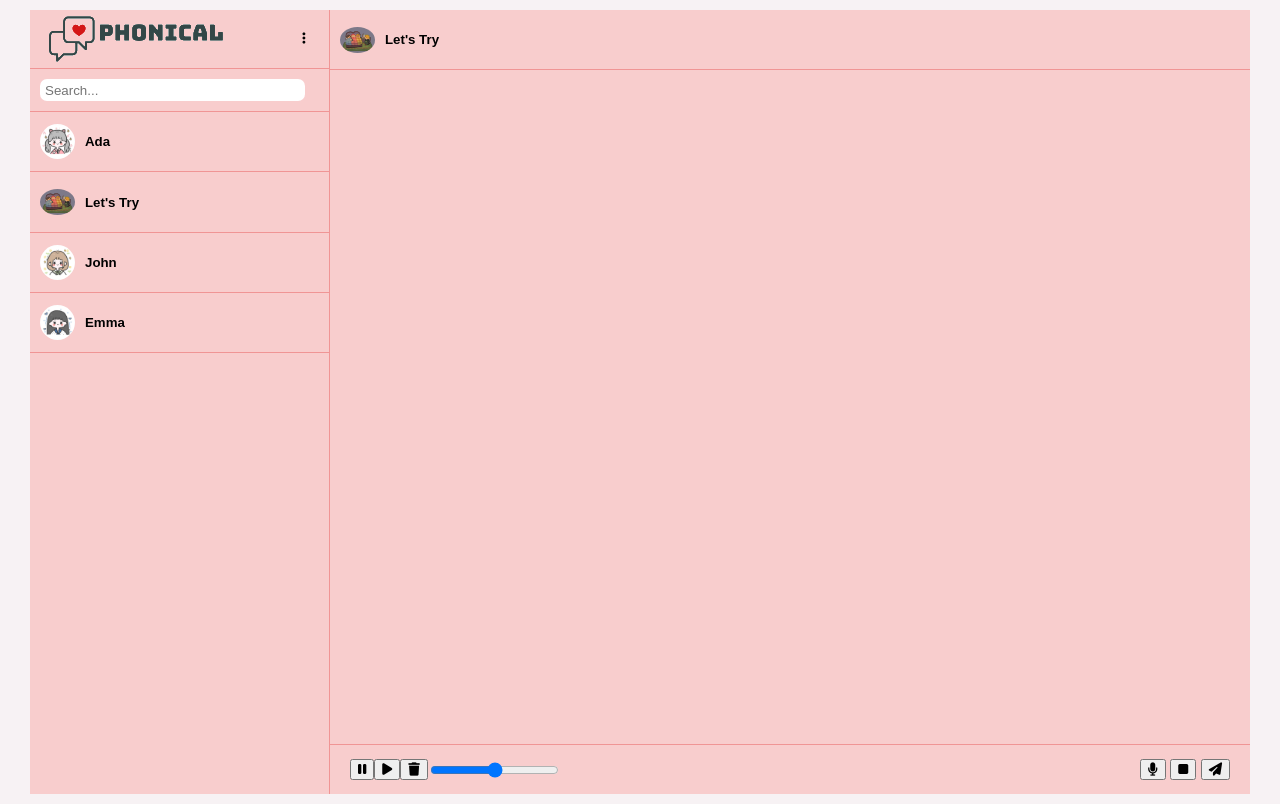
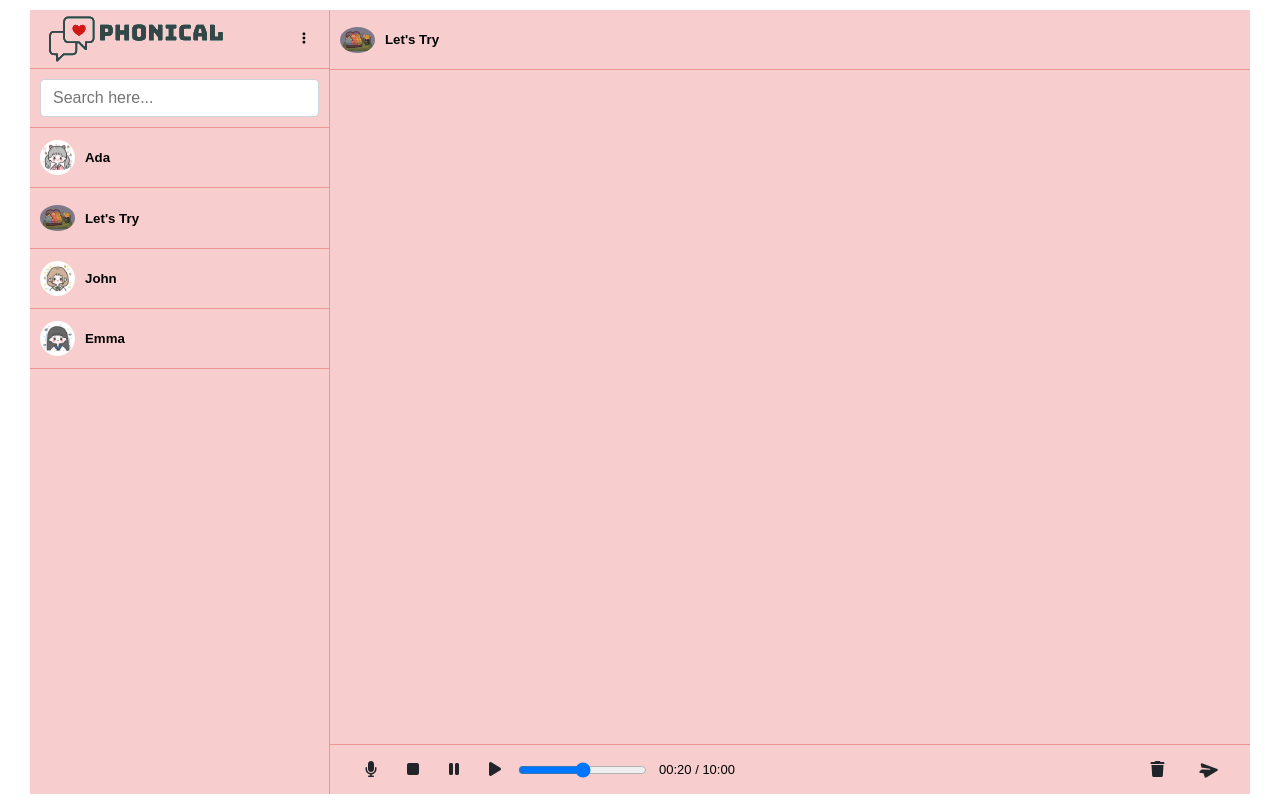
Before and after one commit to MME-Aufgaben-im-Winter-2021/projects-phonical-mme-2021-22, a website: page app/chat.html in a window 1280 px wide. Drawn offline with Linux system fonts and the light colour scheme.

Commit message:
Code refactor

```diff
--- a/app/chat.html
+++ b/app/chat.html
@@ -19,16 +19,20 @@
                 <div class="contacts-panel">
                     <div class="brand-section">
                         <img src="./resources/images/logo.png" alt="Phonical" />
-
                         <div class="action">
                             <button class="btn-action">
                                 <i class="fa-solid fa-ellipsis-vertical"></i>
                             </button>
-
                             <div class="dropdown-section">
                                 <ul class="menu-items">
                                     <li>
                                         <a href="#">Create Group</a>
+                                    </li>
+                                    <li>
+                                        <a href="#">Info</a>
+                                    </li>
+                                    <li>
+                                        <a href="#">Logout</a>
                                     </li>
                                 </ul>
                             </div>
@@ -36,8 +40,9 @@
                     </div>
 
                     <div class="search-section">
-                        <input type="text" placeholder="Search..." />
+                        <input type="text" placeholder="Search here..." class="form-control" />
                     </div>
+
                     <div class="contacts-section">
                         <div class="media-card">
                             <img src="./resources/images/girl1.jpeg" alt="User Image" class="img img-dp" />
@@ -65,9 +70,16 @@
                         </div>
                     </div>
                     <div class="communication-section"></div>
-
                     <div class="chat-footer-section">
                         <div class="audio-controls">
+                            <button class="btn btn-audio-control">
+                                <i class="fa-solid fa-microphone"></i>
+                            </button>
+
+                            <button class="btn btn-audio-control">
+                                <i class="fa-solid fa-stop"></i>
+                            </button>
+
                             <button class="btn btn-audio-control">
                                 <i class="fa-solid fa-pause"></i>
                             </button>
@@ -76,11 +88,12 @@
                                 <i class="fa-solid fa-play"></i>
                             </button>
 
-                            <button class="btn btn-audio-control">
-                                <i class="fa-solid fa-trash"></i>
-                            </button>
+                            <input type="range" />
 
-                            <input type="range" />
+                            <spa class="timer">
+                                <span class="audio-time">00:20</span>
+                                / <span class="total-time">10:00</span>
+                            </spa>
                         </div>
 
                         <audio>
@@ -91,15 +104,11 @@
 
                         <div class="recorder-controls">
                             <button class="btn btn-audio-control">
-                                <i class="fa-solid fa-microphone"></i>
+                                <i class="fa-solid fa-trash"></i>
                             </button>
 
                             <button class="btn btn-audio-control">
-                                <i class="fa-solid fa-stop"></i>
-                            </button>
-
-                            <button class="btn btn-audio-control">
-                                <i class="fa-solid fa-paper-plane"></i>
+                                <i class="fa-solid fa-paper-plane btn-send"></i>
                             </button>
                         </div>
                     </div>
--- a/app/resources/css/action.css
+++ b/app/resources/css/action.css
@@ -16,10 +16,20 @@
 
 .dropdown-section {
     position: absolute;
-    height: 0;
-    top: 0;
+    top: 30px;
     left: 0;
     overflow: hidden;
+    height: 0;
+    transition: all 0.3s ease-in-out;
+}
+
+.action:focus-within .dropdown-section {
+    top: 25px;
+    z-index: 2;
+    background-color: #fff;
+    border-radius: 6px;
+    height: auto;
+    transition: all 0.3s ease-in-out;
 }
 
 .dropdown-section ul {
@@ -28,10 +38,17 @@
     list-style-type: none;
 }
 
-.action:focus-within .dropdown-section {
-    top: 20px;
-    z-index: 2;
-    height: 100px;
+.dropdown-section li {
+    width: 150px;
+    text-align: center;
+    border-bottom: 1px solid #eee;
+    padding: 10px;
+}
+
+.dropdown-section li a {
+    font-size: 14px;
+    color: black;
+    text-decoration: none;
 }
 
 .chat-footer-section {
@@ -39,3 +56,12 @@
     justify-content: space-between;
     align-items: center;
 }
+
+.timer {
+    font-size: small;
+    margin-left: 10px;
+}
+
+.btn-send {
+    transform: rotate(50deg);
+}
--- a/app/resources/css/login.css
+++ /dev/null
@@ -1,86 +0,0 @@
-.form-login {
-    display: flex;
-    justify-content: center;
-    align-items: center;
-    background-image: url("../images/bg-login.jpeg");
-    height: 100vh;
-}
-
-.form-section {
-    background-color: var(--primary);
-    display: flex;
-    justify-content: center;
-    padding: 40px;
-    box-shadow: 0px 0px 10px var(--secondary-color);
-    border-radius: 6px;
-}
-
-.form-group {
-    margin-bottom: 20px;
-}
-
-.form-label {
-    display: block;
-    font-size: small;
-    margin-bottom: 0.5rem;
-}
-
-.btn-group {
-    margin-bottom: 0;
-}
-
-.form-control {
-    display: block;
-    width: 100%;
-    padding: 0.375rem 0.75rem;
-    font-size: 1rem;
-    font-weight: 400;
-    line-height: 1.5;
-    color: #212529;
-    background-color: #fff;
-    background-clip: padding-box;
-    border: 1px solid #ced4da;
-    -webkit-appearance: none;
-    -moz-appearance: none;
-    appearance: none;
-    border-radius: 0.25rem;
-    transition: border-color 0.15s ease-in-out, box-shadow 0.15s ease-in-out;
-}
-
-.form-control:focus {
-    color: #212529;
-    background-color: #fff;
-    border-color: #86b7fe;
-    outline: 0;
-    box-shadow: 0 0 0 0.25rem rgba(13, 110, 253, 0.25);
-}
-
-.btn {
-    margin: 0.25rem 0.125rem;
-    cursor: pointer;
-    display: inline-block;
-    font-weight: 400;
-    line-height: 1.5;
-    color: #212529;
-    text-align: center;
-    text-decoration: none;
-    vertical-align: middle;
-    cursor: pointer;
-    -webkit-user-select: none;
-    -moz-user-select: none;
-    user-select: none;
-    background-color: transparent;
-    border: 1px solid transparent;
-    padding: 0.375rem 0.75rem;
-    font-size: 1rem;
-    border-radius: 0.25rem;
-    transition: color 0.15s ease-in-out, background-color 0.15s ease-in-out,
-        border-color 0.15s ease-in-out, box-shadow 0.15s ease-in-out;
-}
-
-.btn-primary {
-    color: #fff;
-    background-color: var(--secondary-color);
-    border-color: var(--secondary-color);
-    width: 100%;
-}
--- a/app/resources/css/style.css
+++ b/app/resources/css/style.css
@@ -34,6 +34,7 @@ body {
     font-family: "Space Grotesk", sans-serif;
     margin: 0;
     padding: 0;
+    background-image: url("../images/bg-login.jpeg");
 }
 
 .ui {
@@ -75,7 +76,6 @@ body {
 
 .chat-container .contacts-panel .brand-section {
     height: 59px;
-    overflow: hidden;
     border-bottom: 1px solid var(--secondary-color);
     display: flex;
     justify-content: space-between;
@@ -86,14 +86,6 @@ body {
 .chat-container .contacts-panel .search-section {
     padding: 10px;
     border-bottom: 1px solid var(--secondary-color);
-}
-
-.chat-container .contacts-panel .search-section input {
-    padding: 5px;
-    width: 95%;
-    border-radius: 7px;
-    border: none;
-    height: 22px;
 }
 
 .chat-container .contacts-panel .contacts-section {
@@ -167,3 +159,90 @@ body {
 .d-flex-between h1 {
     margin: 0;
 }
+
+.form-login {
+    display: flex;
+    justify-content: center;
+    align-items: center;
+    background-image: url("../images/bg-login.jpeg");
+    height: 100vh;
+}
+
+.form-section {
+    background-color: var(--primary);
+    display: flex;
+    justify-content: center;
+    padding: 40px;
+    box-shadow: 0px 0px 10px var(--secondary-color);
+    border-radius: 6px;
+}
+
+.form-group {
+    margin-bottom: 20px;
+}
+
+.form-label {
+    display: block;
+    font-size: small;
+    margin-bottom: 0.5rem;
+}
+
+.btn-group {
+    margin-bottom: 0;
+}
+
+.form-control {
+    display: block;
+    width: 100%;
+    padding: 0.375rem 0.75rem;
+    font-size: 1rem;
+    font-weight: 400;
+    line-height: 1.5;
+    color: #212529;
+    background-color: #fff;
+    background-clip: padding-box;
+    border: 1px solid #ced4da;
+    -webkit-appearance: none;
+    -moz-appearance: none;
+    appearance: none;
+    border-radius: 0.25rem;
+    transition: border-color 0.15s ease-in-out, box-shadow 0.15s ease-in-out;
+}
+
+.form-control:focus {
+    color: #212529;
+    background-color: #fff;
+    border-color: #86b7fe;
+    outline: 0;
+    box-shadow: 0 0 0 0.25rem rgba(13, 110, 253, 0.25);
+}
+
+.btn {
+    margin: 0.25rem 0.125rem;
+    cursor: pointer;
+    display: inline-block;
+    font-weight: 400;
+    line-height: 1.5;
+    color: #212529;
+    text-align: center;
+    text-decoration: none;
+    vertical-align: middle;
+    cursor: pointer;
+    -webkit-user-select: none;
+    -moz-user-select: none;
+    user-select: none;
+    background-color: transparent;
+    border: 1px solid transparent;
+    padding: 0.375rem 0.75rem;
+    font-size: 1rem;
+    border-radius: 0.25rem;
+    transition: color 0.15s ease-in-out, background-color 0.15s ease-in-out,
+        border-color 0.15s ease-in-out, box-shadow 0.15s ease-in-out;
+}
+
+.btn-primary {
+    color: #fff;
+    background-color: var(--secondary-color);
+    border-color: var(--secondary-color);
+    width: 100%;
+}
```
Also changed, not shown: app/login.html (+0 -1 lines), app/resources/images/bg-login.jpeg (added).
